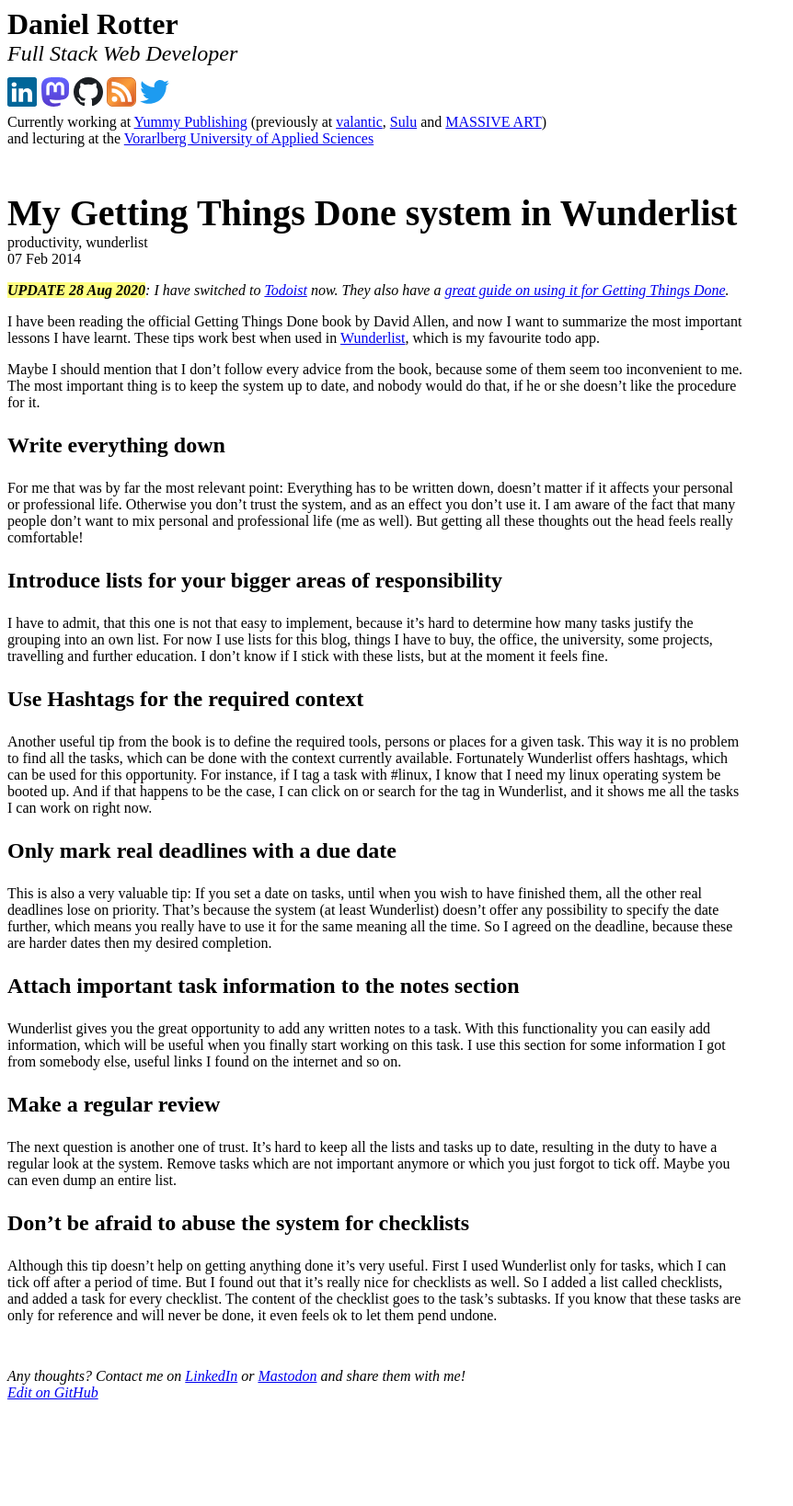
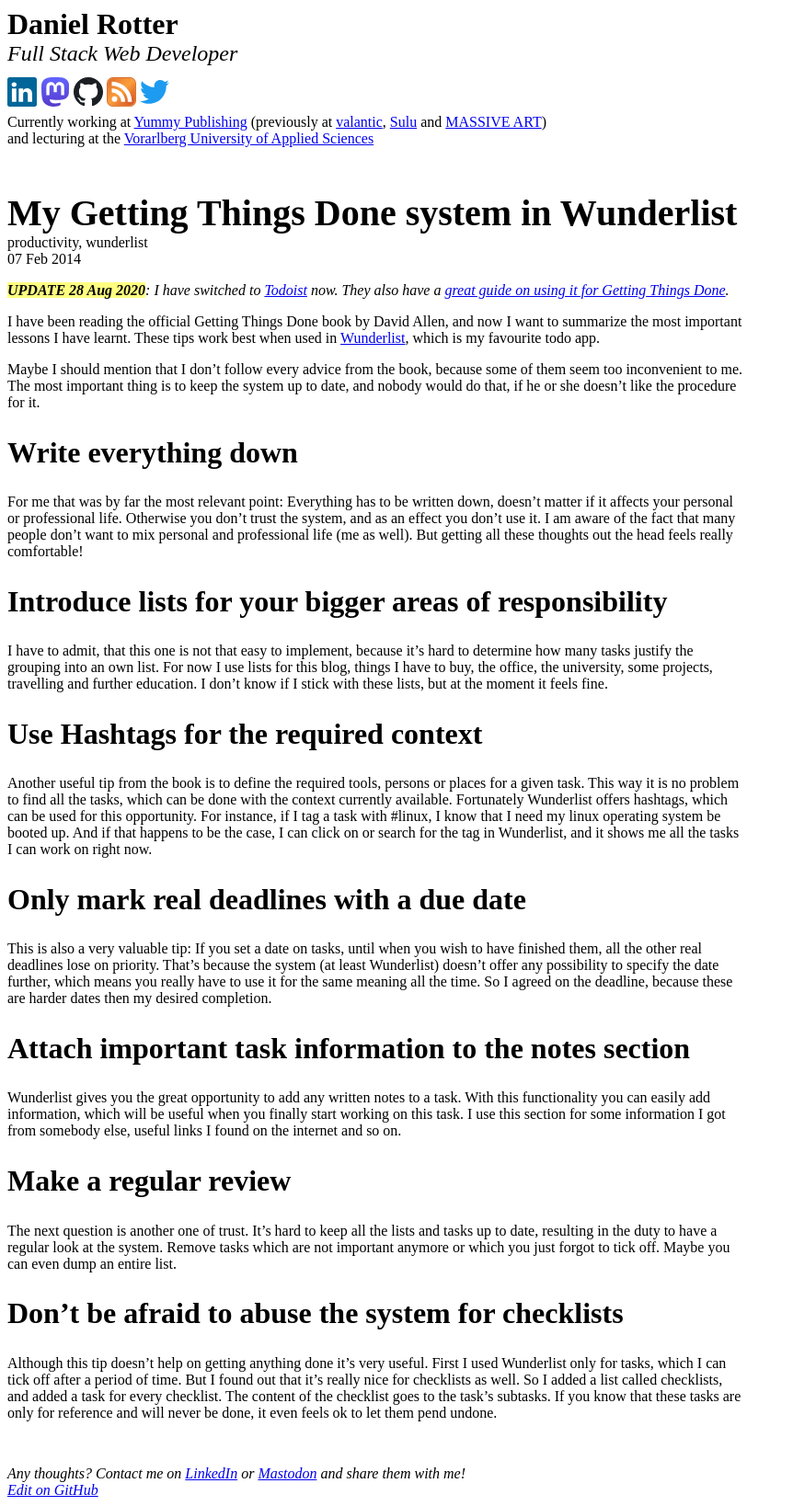
Before and after one commit to danrot/danrot.github.io, a Jekyll site: the page built from _posts/2014-02-07-my-getting-things-done-system-in-wunderlist.md, in a window 1280 px wide. Shown: the whole page at 92% size, without its empty margins (0-862 px from the left). Built offline with Jekyll 4.4.1, drawn with Linux system fonts in a browser that asks for light colours; before the commit the page ends 1532 px from its top, so only the background shows below that.

```diff
--- a/_posts/2014-02-07-my-getting-things-done-system-in-wunderlist.md
+++ b/_posts/2014-02-07-my-getting-things-done-system-in-wunderlist.md
@@ -20,20 +20,20 @@ Maybe I should mention that I don't follow every advice from the book, because s
 The most important thing is to keep the system up to date, and nobody would do that, if he or she doesn't like the
 procedure for it.
 
-### Write everything down
+## Write everything down
 
 For me that was by far the most relevant point: Everything has to be written down, doesn't matter if it affects your
 personal or professional life. Otherwise you don't trust the system, and as an effect you don't use it. I am aware of
 the fact that many people don't want to mix personal and professional life (me as well). But getting all these thoughts
 out the head feels really comfortable\!
 
-### Introduce lists for your bigger areas of responsibility
+## Introduce lists for your bigger areas of responsibility
 
 I have to admit, that this one is not that easy to implement, because it's hard to determine how many tasks justify the
 grouping into an own list. For now I use lists for this blog, things I have to buy, the office, the university, some
 projects, travelling and further education. I don't know if I stick with these lists, but at the moment it feels fine.
 
-### Use Hashtags for the required context
+## Use Hashtags for the required context
 
 Another useful tip from the book is to define the required tools, persons or places for a given task. This way it is no
 problem to find all the tasks, which can be done with the context currently available. Fortunately Wunderlist offers
@@ -41,26 +41,26 @@ hashtags, which can be used for this opportunity. For instance, if I tag a task
 linux operating system be booted up. And if that happens to be the case, I can click on or search for the tag in
 Wunderlist, and it shows me all the tasks I can work on right now.
 
-### Only mark real deadlines with a due date
+## Only mark real deadlines with a due date
 
 This is also a very valuable tip: If you set a date on tasks, until when you wish to have finished them, all the other
 real deadlines lose on priority. That's because the system (at least Wunderlist) doesn't offer any possibility to
 specify the date further, which means you really have to use it for the same meaning all the time. So I agreed on the
 deadline, because these are harder dates then my desired completion.
 
-### Attach important task information to the notes section
+## Attach important task information to the notes section
 
 Wunderlist gives you the great opportunity to add any written notes to a task. With this functionality you can easily
 add information, which will be useful when you finally start working on this task. I use this section for some
 information I got from somebody else, useful links I found on the internet and so on.
 
-### Make a regular review
+## Make a regular review
 
 The next question is another one of trust. It's hard to keep all the lists and tasks up to date, resulting in the duty
 to have a regular look at the system. Remove tasks which are not important anymore or which you just forgot to tick off.
 Maybe you can even dump an entire list.
 
-### Don't be afraid to abuse the system for checklists
+## Don't be afraid to abuse the system for checklists
 
 Although this tip doesn't help on getting anything done it's very useful. First I used Wunderlist only for tasks, which
 I can tick off after a period of time. But I found out that it's really nice for checklists as well. So I added a list
```
